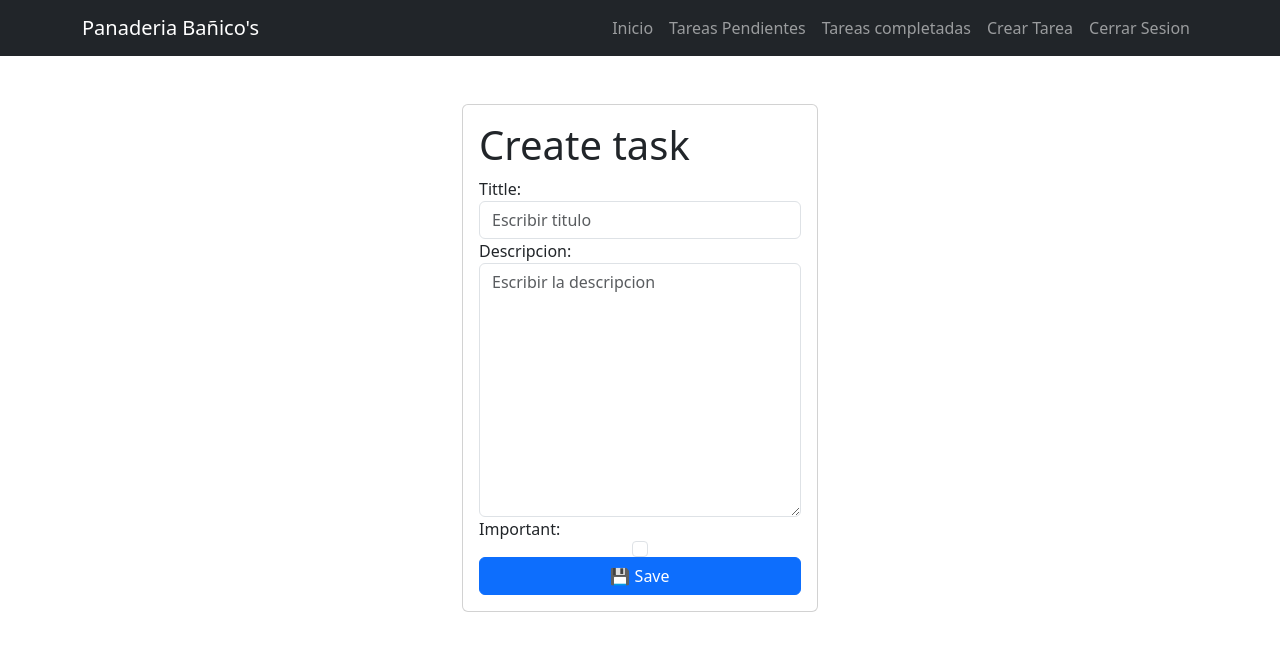
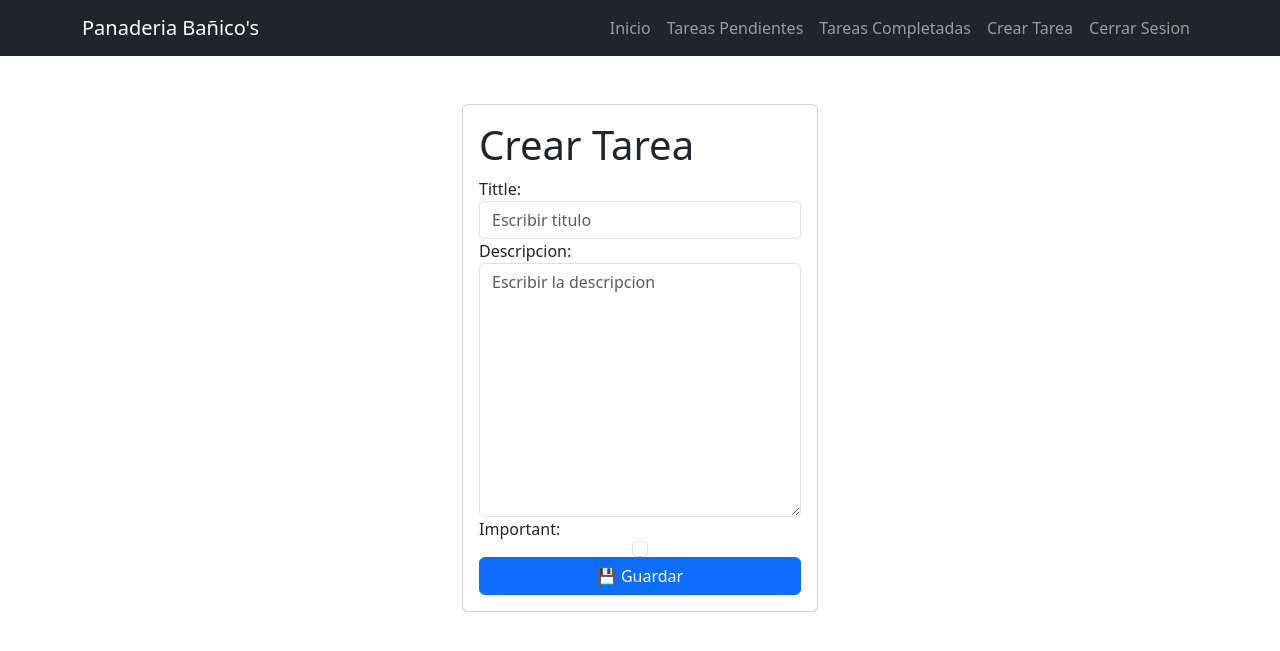
Before and after one commit to yelsinbanico/Panaderia_django, a Django app: page /tasks/create/ in a window 1280 px wide. Shown: the top 651 px of the page. Run offline with Django 4.2, Linux system fonts and the light colour scheme; the visitor is signed in with stand-in values (Sample User, id 1); parts of the project's set-up code (start-up, migrations or seed data) failed here and were passed over.

Commit message:
reprobando

```diff
--- a/tasks/templates/base.html
+++ b/tasks/templates/base.html
@@ -23,7 +23,7 @@
                     <a href="{% url 'tasks' %}" class="nav-link">Tareas Pendientes</a>
                 </li>
                 <li class="nav-item">
-                    <a href="{% url 'tasks_completed' %}" class="nav-link">Tareas completadas</a>
+                    <a href="{% url 'tasks_completed' %}" class="nav-link">Tareas Completadas</a>
                 </li>
                 <li class="nav-item">
                     <a href="/tasks/create/" class="nav-link">Crear Tarea</a>
--- a/tasks/templates/create_task.html
+++ b/tasks/templates/create_task.html
@@ -6,14 +6,14 @@
         <div class="col-md-4 offset-md-4 mt-5 ">
 
 <form action="/tasks/create/" method="POST" class="card card-body">
-    <h1>Create task</h1>
+    <h1>Crear Tarea</h1>
     {{error}}
 
 
     {% csrf_token %}
     {{form}}
     <button class="btn btn-primary">
-        💾 Save
+        💾 Guardar
     </button>
 </form>
 
--- a/tasks/templates/tasks.html
+++ b/tasks/templates/tasks.html
@@ -22,7 +22,7 @@
             <p>{{task.descripcion}}</p>
 
             <p>{{task.datecompleted|date:'M j Y:i'}}</p>
-            <button>␡ Delete</button>
+            <button>␡ Eliminar</button>
     </a>
     {% endfor %}
 </ul>
```
